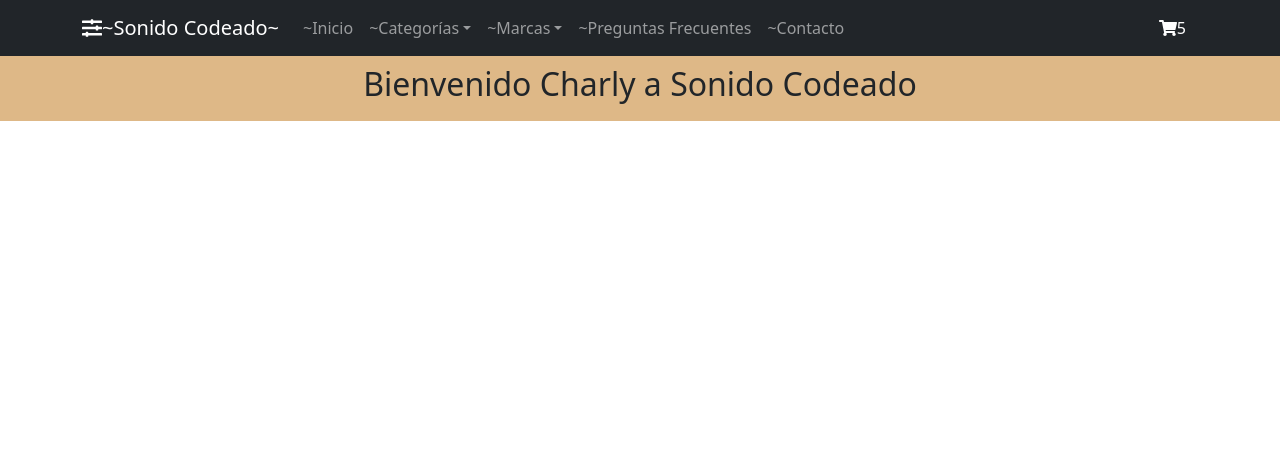
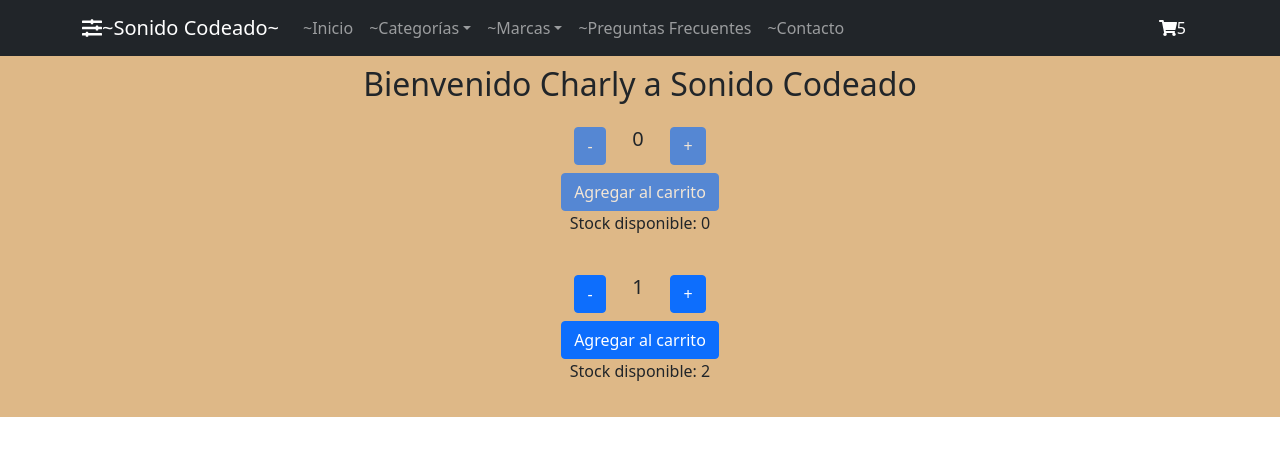
Before and after one commit to carlo1112/coderhouse-ecommerce-react, a React (Create React App) app: page / in a window 1280 px wide. Shown: the top 456 px of the page. Built offline with nearby package versions, Linux system fonts and the light colour scheme.

Commit message:
Desafío 5

```diff
--- /dev/null
+++ b/src/components/ItemCount/ItemCount.js
@@ -0,0 +1,50 @@
+import { useState } from "react"
+import { Button } from 'react-bootstrap'
+
+const ItemCount = ({ stock, initial, onAdd }) => {
+
+  //Si stock es mayor a 0, initial se establece como 1, sino como 0
+  const [stockItem, setStockItem] = useState(stock > 0 ? stock - initial : 0)
+  const [cantidad, setCantidad] = useState(stock > 0 ? initial : 0)
+
+
+  const modificarStock = {
+    sumarStock: () => {
+      if (stockItem === 0) {
+        alert("No hay más stock.")
+      } else {
+        setCantidad(cantidad + 1)
+        setStockItem(stockItem - 1)
+      }
+    },
+    restarStock: () => {
+      if (cantidad === 0) {
+        alert("No se pueden seleccionar cantidades negativas.")
+      } else {
+        setCantidad(cantidad - 1)
+        setStockItem(stockItem + 1)
+      }
+    }
+  }
+
+  return (
+    <div>
+      <div className="container justify-content-center display-flex col-6 p-2">
+        <div className="container d-flex justify-content-around col-8 p-2">
+          <button className="btn btn-primary" onClick={modificarStock.restarStock} disabled={stockItem === 0 && cantidad === 0}>-</button>
+          <h5>{cantidad}</h5>
+          <button className="btn btn-primary" onClick={modificarStock.sumarStock} disabled={stockItem === 0 && cantidad === 0}>+</button>
+        </div>
+        <div className="container d-flex justify-content-center">
+          <Button variant="primary" disabled={stockItem === 0 && cantidad === 0}>Agregar al carrito</Button>
+        </div>
+        <div className="container d-flex justify-content-center">
+          <p>Stock disponible: {stockItem}</p>
+        </div>
+
+      </div>
+    </div>
+  )
+}
+
+export default ItemCount
--- a/src/components/ItemListContainer/ItemListContainer.css
+++ b/src/components/ItemListContainer/ItemListContainer.css
@@ -1,7 +1,8 @@
 .itemListContainer {
   background-color: burlywood;
-  display: flex;
+  display:grid;
   margin-top: 55px;
   padding: 10px;
   justify-content: center;
+  grid: row;
 }
--- a/src/components/ItemListContainer/ItemListContainer.js
+++ b/src/components/ItemListContainer/ItemListContainer.js
@@ -1,10 +1,26 @@
 import './ItemListContainer.css';
+import ItemCount from '../ItemCount/ItemCount';
+import { Row, Col } from 'react-bootstrap';
+
 
 // Contenedor para mostrar items, actualmente solo muestra un saludo recibido de un componente superior.
 const ItemListContainer = ({ greeting }) => {
+
+  const stock = 0
+  const stock2 = 3
+
+  //stock ? 1 : 0
   return (
     <div className="itemListContainer">
-      <h2>{greeting}</h2>
+      <Row>
+        <Col><h2>{greeting}</h2></Col>
+      </Row>
+      <Row>
+        <Col>
+          <ItemCount stock={stock} initial={1} />
+          <ItemCount stock={stock2} initial={1} />
+        </Col>
+      </Row>
     </div>
   )
 }
--- a/src/components/Main/Main.js
+++ b/src/components/Main/Main.js
@@ -5,11 +5,11 @@ import ItemListContainer from "../ItemListContainer/ItemListContainer"
 const Main = () => {
   // Se crean dos constantes para pasar sus valores como props a los componentes correspondientes
   const user = "Charly";
-  const stock = 5;
+  const stockCarrito = 5;
 
   return (
     <main>
-      <NavBar cantidadItems={stock} />
+      <NavBar cantidadItems={stockCarrito} />
       <ItemListContainer greeting={`Bienvenido ${user} a Sonido Codeado`} />
     </main>
   )
```
